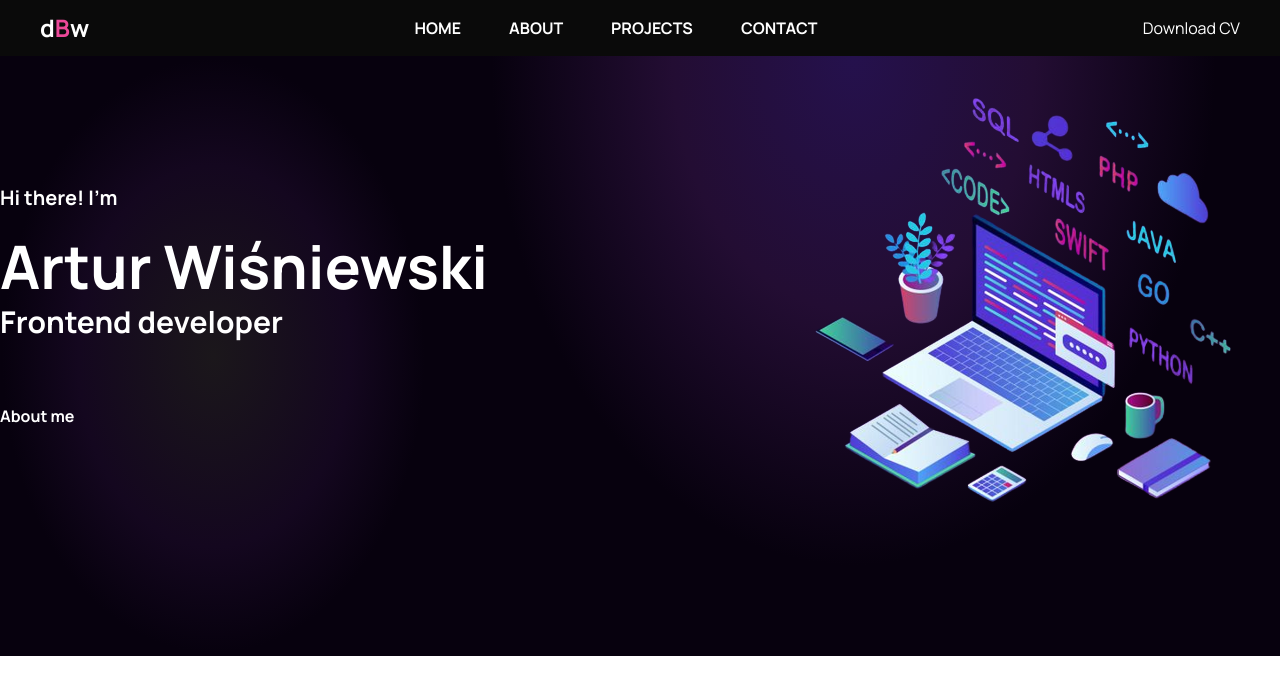
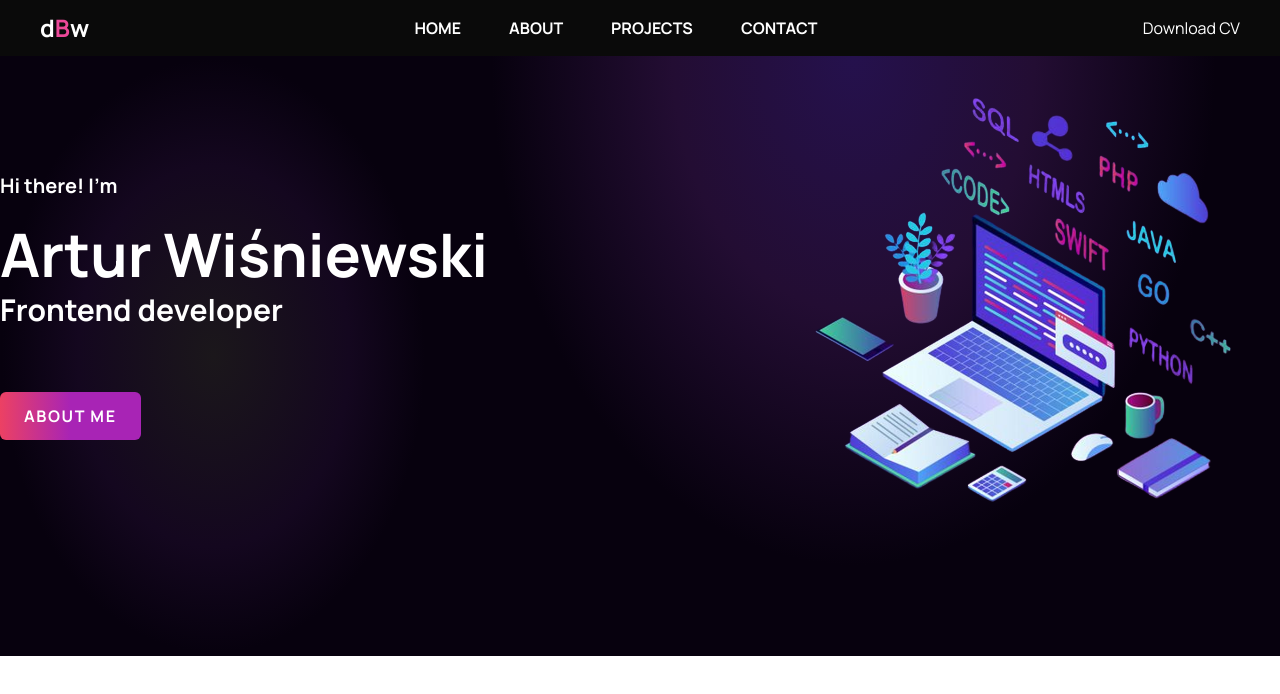
Before and after one commit to ArturDBW/Portfolio, a React (Vite) app: page / in a window 1280 px wide. Shown: the top 694 px of the page. Built offline with nearby package versions, Linux system fonts and the light colour scheme.

Commit message:
create element MainButton.tsx

```diff
--- a/src/components/Home.tsx
+++ b/src/components/Home.tsx
@@ -1,3 +1,4 @@
+import { MainButton } from "../elements/mainButton";
 import test from "/src/assets/test.png";
 
 export const Home = () => {
@@ -13,7 +14,7 @@ export const Home = () => {
             <h4 className="text-xl">Hi there! I&rsquo;m</h4>
             <h1 className="mb-2 mt-6 text-6xl">Artur Wiśniewski</h1>
             <h3 className="mb-16 text-3xl">Frontend developer</h3>
-            <button>About me</button>
+            <MainButton>About me</MainButton>
           </div>
           <div className="flex grow justify-end">
             <img src={test} alt="test" />
--- /dev/null
+++ b/src/elements/MainButton.tsx
@@ -0,0 +1,7 @@
+export const MainButton = ({ children }) => {
+  return (
+    <button className="bg-gradient-linear hover:shadow-gradient-linear-shadow rounded-md px-6 py-3 uppercase tracking-widest duration-100 ease-out hover:scale-110 hover:bg-white hover:bg-none hover:text-black">
+      {children}
+    </button>
+  );
+};
--- a/tailwind.config.js
+++ b/tailwind.config.js
@@ -2,7 +2,16 @@
 export default {
   content: ["./index.html", "./src/**/*.{js,ts,jsx,tsx}"],
   theme: {
-    extend: {},
+    extend: {
+      backgroundImage: {
+        "gradient-linear":
+          "linear-gradient(90deg, rgba(236, 65, 99, 1) 0%, rgba(168, 36, 181, 1) 50%)",
+      },
+      boxShadow: {
+        "gradient-linear-shadow":
+          "0 0 12px 3px rgba(236, 65, 99, 1), 0 0 12px 6px rgba(168, 36, 181, 1)",
+      },
+    },
   },
   plugins: [],
 };
```
